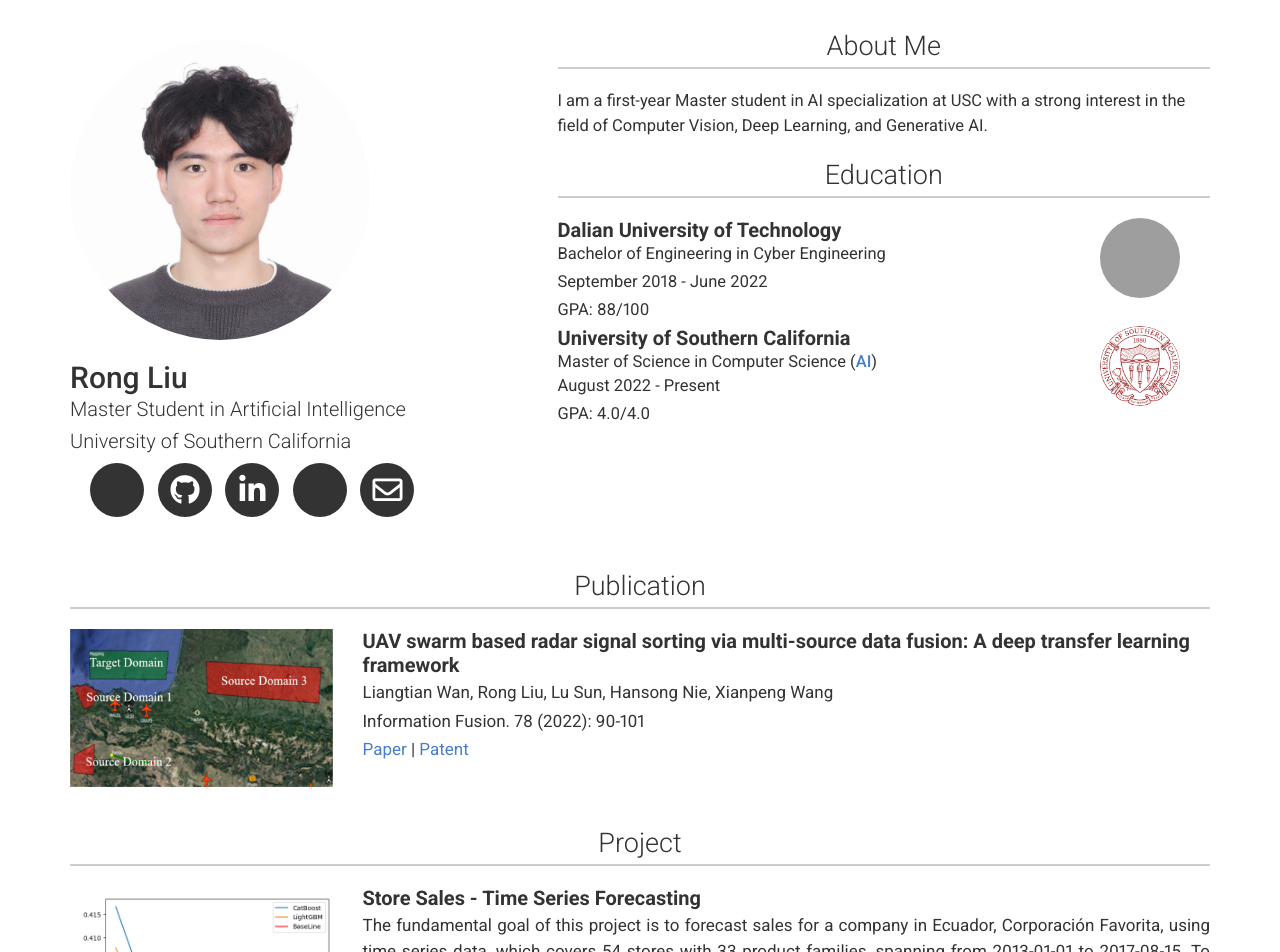
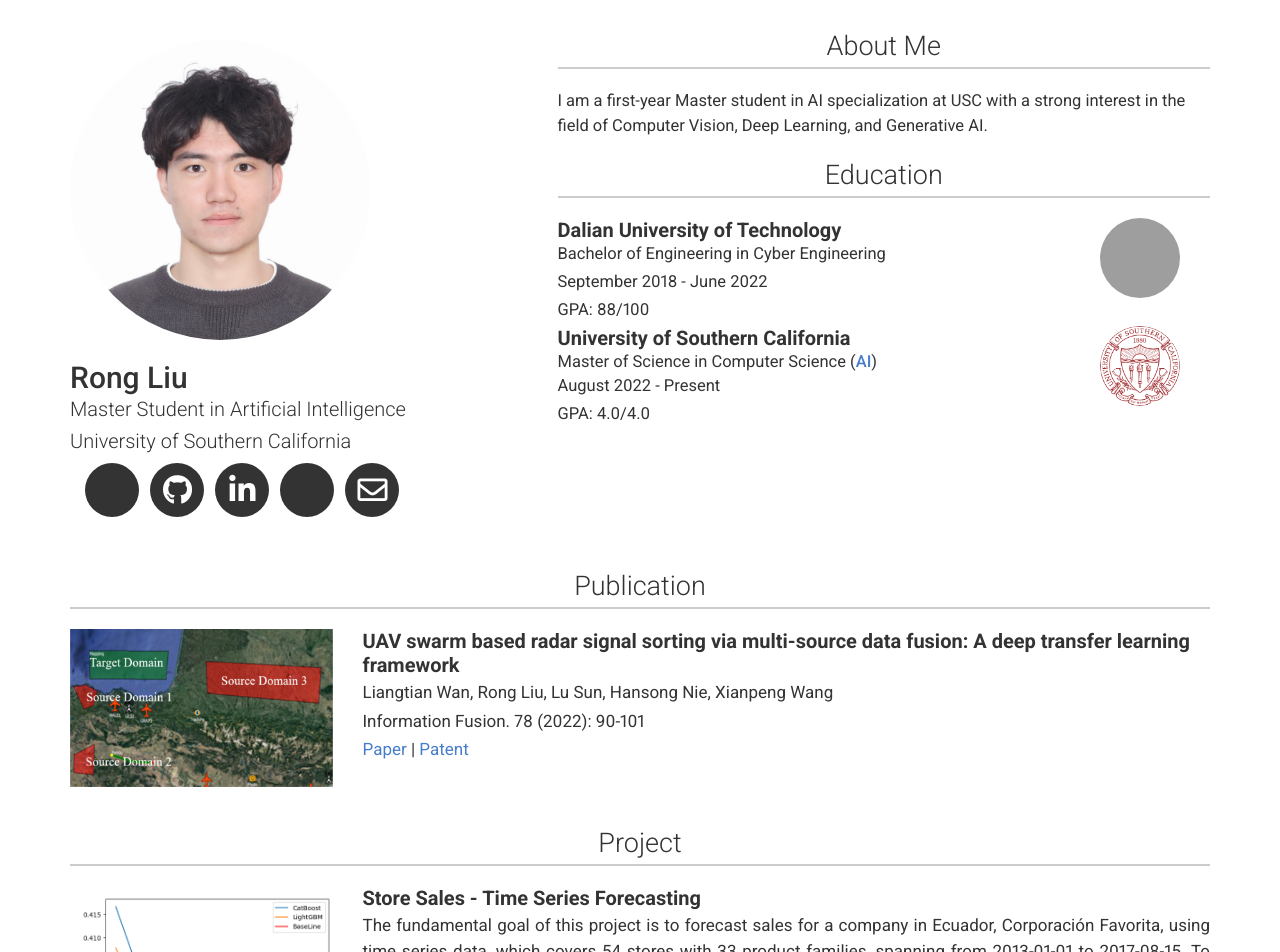
Before and after one commit to RongLiu-Leo/rongliu-leo.github.io, a Jekyll site: the page built from index.md, in a window 1280 px wide. Shown: the top 952 px of the page. Built offline with Jekyll 4.4.1, drawn with Linux system fonts in a browser that asks for light colours; nearby versions of some CDN libraries; a style sheet for code colours, icons or effects is not loaded; grey boxes are pictures that could not be loaded.

Commit message:
Update icons.scss

```diff
--- a/_sass/icons.scss
+++ b/_sass/icons.scss
@@ -4,7 +4,7 @@ ul.icons a:hover {
 
 ul.icons li {
   display: inline-block;
-  padding-left: 0.75rem;
+  padding-left: 0.5rem;
 }
 
 ul.icons a {
```
